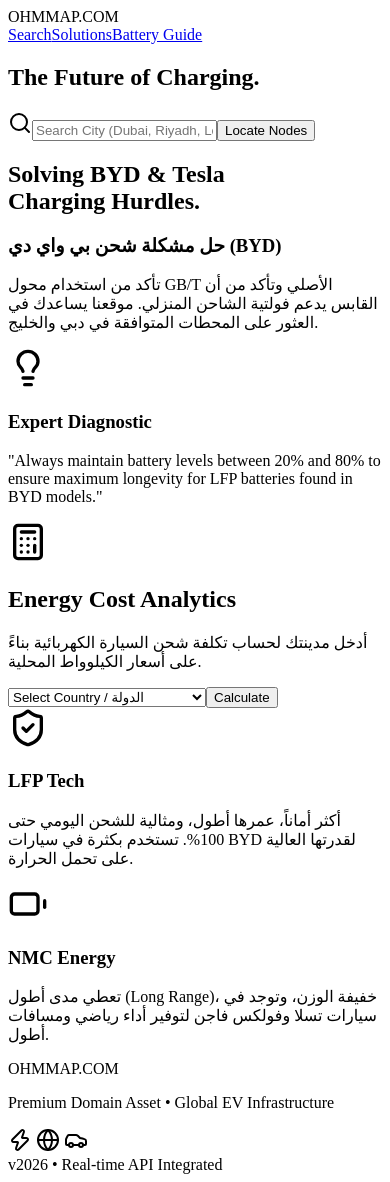
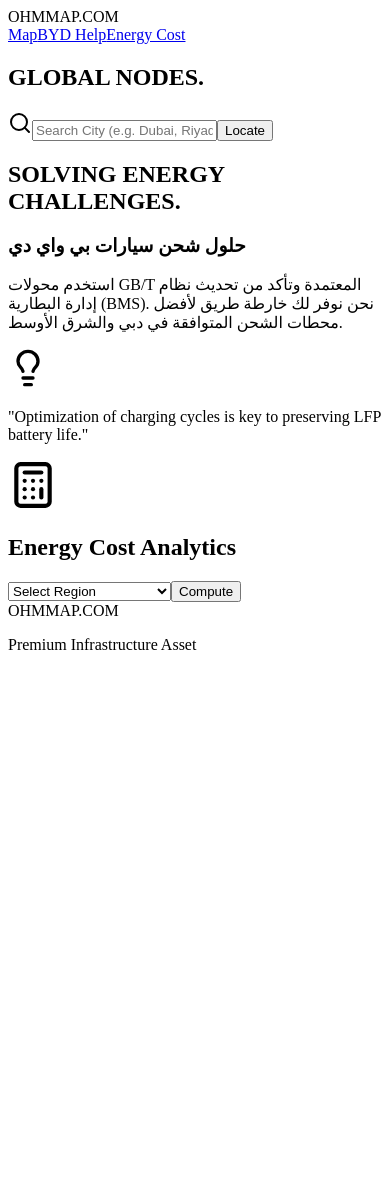
Before and after one commit to RaniaAkramm/OhmMap, a Next.js app: page / in a window 390 px wide. After the commit the page ends 844 px from the top, so only its background shows below. Built offline with nearby package versions, Linux system fonts and the light colour scheme.

Commit message:
Update page.js

```diff
--- a/app/page.js
+++ b/app/page.js
@@ -12,7 +12,7 @@ export default function OhmMapUltimate() {
   const [stations, setStations] = useState([]);
   const [loading, setLoading] = useState(false);
 
-  // --- الجزء الخاص بحاسبة التكلفة ---
+  // حاسبة التكلفة
   const [selectedCountry, setSelectedCountry] = useState("");
   const [calculatedCost, setCalculatedCost] = useState(null);
 
@@ -23,163 +23,118 @@ export default function OhmMapUltimate() {
         "Egypt": { rate: 1.20, currency: "EGP" },
         "Jordan": { rate: 0.12, currency: "JOD" }
     };
+    const data = prices[selectedCountry] || { rate: 0.25, currency: "USD" };
+    setCalculatedCost({ total: (data.rate * 75).toFixed(2), currency: data.currency });
+  };
 
-    const data = prices[selectedCountry] || { rate: 0.25, currency: "USD" };
-    // افتراض أن بطارية السيارة 75 كيلوواط
-    setCalculatedCost({
-        total: (data.rate * 75).toFixed(2),
-        currency: data.currency
-    });
-  };
-  // --------------------------------
-
+  // الوظيفة التي تقرأ الـ API من Vercel وتجلب المحطات
   const searchStations = async () => {
     if (!query) return;
     setLoading(true);
+
+    // هنا الكود يقرأ المفتاح من إعدادات Vercel
     const apiKey = process.env.NEXT_PUBLIC_OPENCHARGE_API_KEY;
+
     try {
       const res = await fetch(`https://api.openchargemap.io/v3/poi/?output=json&key=${apiKey}&address=${query}&maxresults=6`);
       const data = await res.json();
       setStations(data);
-    } catch (err) { console.error(err); }
+    } catch (err) {
+      console.error("خطأ: تأكد من إضافة المفتاح في Vercel وعمل Redeploy");
+    }
     setLoading(false);
   };
 
   return (
-    <div className="min-h-screen bg-[#fcfcfc] text-slate-900 font-sans selection:bg-blue-600 selection:text-white">
+    <div className="min-h-screen bg-[#fcfcfc] text-slate-900 font-sans p-0 m-0 overflow-x-hidden">
 
       {/* 1. Header */}
-      <header className="bg-white/90 backdrop-blur-md border-b border-slate-100 sticky top-0 z-50 px-8 py-4 flex justify-between items-center">
-        <div className="text-2xl font-black text-blue-600 tracking-tighter uppercase">OHMMAP.COM</div>
-        <nav className="hidden md:flex gap-10 text-[10px] font-black text-slate-400 uppercase tracking-[0.3em]">
-          <a href="#search" className="hover:text-blue-600 transition">Search</a>
-          <a href="#solutions" className="hover:text-blue-600 transition">Solutions</a>
-          <a href="#guide" className="hover:text-blue-600 transition">Battery Guide</a>
+      <header className="bg-white border-b border-slate-100 sticky top-0 z-50 px-8 py-5 flex justify-between items-center shadow-sm">
+        <div className="text-3xl font-black text-blue-600 tracking-tighter">OHMMAP.COM</div>
+        <nav className="hidden md:flex gap-8 text-[10px] font-bold text-slate-400 uppercase tracking-widest">
+          <a href="#search" className="hover:text-blue-600">Map</a>
+          <a href="#solutions" className="hover:text-blue-600">BYD Help</a>
+          <a href="#calc" className="hover:text-blue-600">Energy Cost</a>
         </nav>
       </header>
 
-      {/* 2. Hero & Search */}
-      <section id="search" className="py-24 px-6 text-center bg-gradient-to-b from-white to-slate-50">
-        <motion.h1 initial={{y:20, opacity:0}} animate={{y:0, opacity:1}} className="text-6xl md:text-8xl font-black tracking-tight mb-8">
-          The Future of <span className="text-blue-600 uppercase">Charging.</span>
-        </motion.h1>
-
-        <div className="max-w-3xl mx-auto bg-white p-3 rounded-[3rem] shadow-2xl border border-slate-100 flex items-center mb-12">
-          <Search className="text-slate-300 ml-6" size={24} />
+      {/* 2. Search Section */}
+      <section id="search" className="py-24 text-center bg-white px-6">
+        <h1 className="text-6xl md:text-8xl font-black tracking-tight mb-8">GLOBAL <span className="text-blue-600">NODES.</span></h1>
+        <div className="max-w-3xl mx-auto bg-slate-50 p-4 rounded-[3rem] border border-slate-100 flex items-center mb-10 shadow-inner">
+          <Search className="text-slate-300 ml-4" size={24} />
           <input
             className="flex-1 bg-transparent border-none outline-none px-6 py-4 text-lg font-bold"
-            placeholder="Search City (Dubai, Riyadh, London)..."
+            placeholder="Search City (e.g. Dubai, Riyadh)..."
             value={query} onChange={(e) => setQuery(e.target.value)}
           />
-          <button onClick={searchStations} className="bg-blue-600 hover:bg-black text-white px-10 py-5 rounded-[2.5rem] font-black text-xs uppercase tracking-widest transition-all">
-            {loading ? <Loader2 className="animate-spin"/> : "Locate Nodes"}
+          <button onClick={searchStations} className="bg-blue-600 text-white px-10 py-5 rounded-[2.5rem] font-black uppercase text-xs">
+             {loading ? <Loader2 className="animate-spin"/> : "Locate"}
           </button>
         </div>
 
         <div className="grid grid-cols-1 md:grid-cols-3 gap-6 max-w-6xl mx-auto text-left">
           {stations.map((s) => (
-            <div key={s.ID} className="bg-white p-6 rounded-[2.5rem] border border-slate-100 shadow-sm hover:shadow-xl transition-all">
-              <MapPin className="text-blue-600 mb-4" size={20}/>
+            <div key={s.ID} className="bg-white p-8 rounded-[3rem] border border-slate-100 shadow-sm hover:border-blue-500 transition-all group">
+              <MapPin className="text-blue-600 mb-4 group-hover:scale-125 transition-transform" />
               <h4 className="font-black text-sm uppercase truncate">{s.AddressInfo.Title}</h4>
-              <p className="text-[10px] text-slate-400 font-bold mt-1 uppercase">{s.AddressInfo.Town || "GLOBAL GRID"}</p>
+              <p className="text-[10px] text-slate-400 font-bold mt-2 uppercase">{s.AddressInfo.Town || "Urban Node"}</p>
             </div>
           ))}
         </div>
       </section>
 
       {/* 3. Solutions Section (BYD/Tesla) */}
-      <section id="solutions" className="py-24 bg-blue-600 text-white px-8 rounded-[4rem] mx-4">
+      <section id="solutions" className="py-24 bg-blue-600 text-white px-8 rounded-[4rem] mx-4 shadow-2xl">
         <div className="max-w-7xl mx-auto grid md:grid-cols-2 gap-20 items-center">
           <div>
-            <h2 className="text-5xl font-black mb-8 leading-tight uppercase">Solving BYD & Tesla <br/>Charging Hurdles.</h2>
-            <div className="space-y-6">
-              <div className="bg-white/10 p-6 rounded-3xl border border-white/10 backdrop-blur-md">
-                <h3 className="font-bold mb-2 flex items-center gap-2 text-xl italic underline decoration-blue-400">حل مشكلة شحن بي واي دي (BYD)</h3>
+            <h2 className="text-5xl font-black mb-8 leading-tight">SOLVING ENERGY <br/>CHALLENGES.</h2>
+            <div className="bg-white/10 p-8 rounded-[2.5rem] border border-white/20 backdrop-blur-lg">
+                <h3 className="text-2xl font-bold mb-4 italic underline decoration-blue-300">حلول شحن سيارات بي واي دي</h3>
                 <p className="text-sm opacity-90 leading-relaxed font-medium">
-                  تأكد من استخدام محول GB/T الأصلي وتأكد من أن القابس يدعم فولتية الشاحن المنزلي. موقعنا يساعدك في العثور على المحطات المتوافقة في دبي والخليج.
+                  استخدم محولات GB/T المعتمدة وتأكد من تحديث نظام إدارة البطارية (BMS). نحن نوفر لك خارطة طريق لأفضل محطات الشحن المتوافقة في دبي والشرق الأوسط.
                 </p>
-              </div>
             </div>
           </div>
-          <div className="bg-slate-950 p-12 rounded-[4rem] border border-white/5 shadow-2xl">
+          <div className="bg-slate-950 p-12 rounded-[3.5rem] border border-white/5">
             <Lightbulb className="text-yellow-400 mb-6" size={40}/>
-            <h3 className="text-2xl font-bold mb-4 uppercase">Expert Diagnostic</h3>
-            <p className="text-slate-400 leading-relaxed italic text-lg">
-              "Always maintain battery levels between 20% and 80% to ensure maximum longevity for LFP batteries found in BYD models."
-            </p>
+            <p className="text-slate-400 italic text-xl leading-relaxed">"Optimization of charging cycles is key to preserving LFP battery life."</p>
           </div>
         </div>
       </section>
 
-      {/* 4. Cost Calculator Section (هنا تم دمج الأداة) */}
-      <section className="py-32 bg-white">
-        <div className="max-w-4xl mx-auto text-center px-6">
-          <div className="inline-block p-4 bg-blue-50 rounded-3xl mb-6 text-blue-600">
-             <Calculator size={40}/>
-          </div>
-          <h2 className="text-4xl font-black mb-6 uppercase tracking-tighter">Energy Cost Analytics</h2>
-          <p className="text-slate-500 mb-12 font-medium">أدخل مدينتك لحساب تكلفة شحن السيارة الكهربائية بناءً على أسعار الكيلوواط المحلية.</p>
-
-          <div className="flex flex-col md:flex-row gap-4 max-w-xl mx-auto bg-slate-50 p-4 rounded-[3rem] border border-slate-100">
+      {/* 4. Calculator Section */}
+      <section id="calc" className="py-32 bg-white px-6">
+        <div className="max-w-4xl mx-auto text-center">
+          <Calculator className="mx-auto text-blue-600 mb-8" size={50}/>
+          <h2 className="text-4xl font-black mb-10 uppercase tracking-tighter">Energy Cost Analytics</h2>
+          <div className="flex flex-col md:flex-row gap-4 max-w-xl mx-auto">
             <select
-              className="flex-1 px-8 py-5 rounded-[2rem] outline-none font-bold bg-white border border-slate-200"
+              className="flex-1 px-8 py-5 rounded-[2rem] font-bold bg-slate-50 border border-slate-200 outline-none"
               onChange={(e) => setSelectedCountry(e.target.value)}
             >
-              <option value="">Select Country / الدولة</option>
-              <option value="UAE">United Arab Emirates (الإمارات)</option>
+              <option value="">Select Region</option>
+              <option value="UAE">UAE (الإمارات)</option>
               <option value="Saudi">Saudi Arabia (السعودية)</option>
               <option value="Egypt">Egypt (مصر)</option>
-              <option value="Jordan">Jordan (الأردن)</option>
             </select>
-            <button
-              onClick={calculatePowerCost}
-              className="bg-blue-600 text-white px-10 py-5 rounded-[2rem] font-black text-[10px] uppercase tracking-widest hover:bg-black transition-all"
-            >
-              Calculate
-            </button>
+            <button onClick={calculatePowerCost} className="bg-black text-white px-10 py-5 rounded-[2rem] font-black text-xs uppercase">Compute</button>
           </div>
 
           {calculatedCost && (
-            <motion.div initial={{scale: 0.8, opacity: 0}} animate={{scale: 1, opacity: 1}} className="mt-8 p-8 bg-green-50 rounded-[3rem] border border-green-100 max-w-md mx-auto">
-                <Wallet className="mx-auto text-green-600 mb-2" size={32}/>
-                <p className="text-green-800 font-bold uppercase text-xs tracking-widest mb-2">Estimated Full Charge Cost</p>
-                <div className="text-4xl font-black text-green-700">{calculatedCost.total} <span className="text-lg">{calculatedCost.currency}</span></div>
-                <p className="text-[10px] text-green-600 mt-4 font-bold uppercase italic">* Based on 75kWh Battery Capacity</p>
+            <motion.div initial={{scale:0.9}} animate={{scale:1}} className="mt-10 p-10 bg-green-50 rounded-[3rem] border border-green-100 max-w-md mx-auto">
+                <div className="text-5xl font-black text-green-700">{calculatedCost.total} <span className="text-xl">{calculatedCost.currency}</span></div>
+                <p className="text-[10px] text-green-600 mt-4 font-black uppercase tracking-widest">Full Charge Estimate (75kWh)</p>
             </motion.div>
           )}
         </div>
       </section>
 
-      {/* 5. Battery Guide */}
-      <section id="guide" className="py-24 max-w-7xl mx-auto px-8">
-        <div className="grid grid-cols-1 md:grid-cols-2 gap-12">
-          <div className="bg-slate-50 p-12 rounded-[4rem] border border-slate-200">
-            <ShieldCheck className="text-green-600 mb-6" size={40}/>
-            <h3 className="text-3xl font-black mb-4 uppercase">LFP Tech</h3>
-            <p className="text-slate-500 leading-relaxed font-medium">
-              أكثر أماناً، عمرها أطول، ومثالية للشحن اليومي حتى 100%. تستخدم بكثرة في سيارات BYD لقدرتها العالية على تحمل الحرارة.
-            </p>
-          </div>
-          <div className="bg-slate-50 p-12 rounded-[4rem] border border-slate-200">
-            <Battery className="text-blue-600 mb-6" size={40}/>
-            <h3 className="text-3xl font-black mb-4 uppercase">NMC Energy</h3>
-            <p className="text-slate-500 leading-relaxed font-medium">
-              تعطي مدى أطول (Long Range)، خفيفة الوزن، وتوجد في سيارات تسلا وفولكس فاجن لتوفير أداء رياضي ومسافات أطول.
-            </p>
-          </div>
-        </div>
-      </section>
-
-      {/* 6. Footer */}
-      <footer className="py-24 bg-white border-t border-slate-100 text-center px-8 mt-20">
-        <div className="text-4xl font-black text-blue-600 mb-4 tracking-tighter">OHMMAP.COM</div>
-        <p className="text-slate-400 text-[10px] font-black uppercase tracking-[0.5em] mb-12">Premium Domain Asset • Global EV Infrastructure</p>
-        <div className="flex justify-center gap-10 opacity-30 grayscale mb-12">
-            <Zap size={24}/> <Globe size={24}/> <Car size={24}/>
-        </div>
-        <div className="text-[10px] text-slate-300 font-bold uppercase tracking-widest">v2026 • Real-time API Integrated</div>
+      {/* 5. Footer */}
+      <footer className="py-24 text-center border-t border-slate-100">
+        <div className="text-4xl font-black text-blue-600 mb-2">OHMMAP.COM</div>
+        <p className="text-slate-300 text-[10px] font-black uppercase tracking-[0.6em]">Premium Infrastructure Asset</p>
       </footer>
-
     </div>
   );
 }
```
